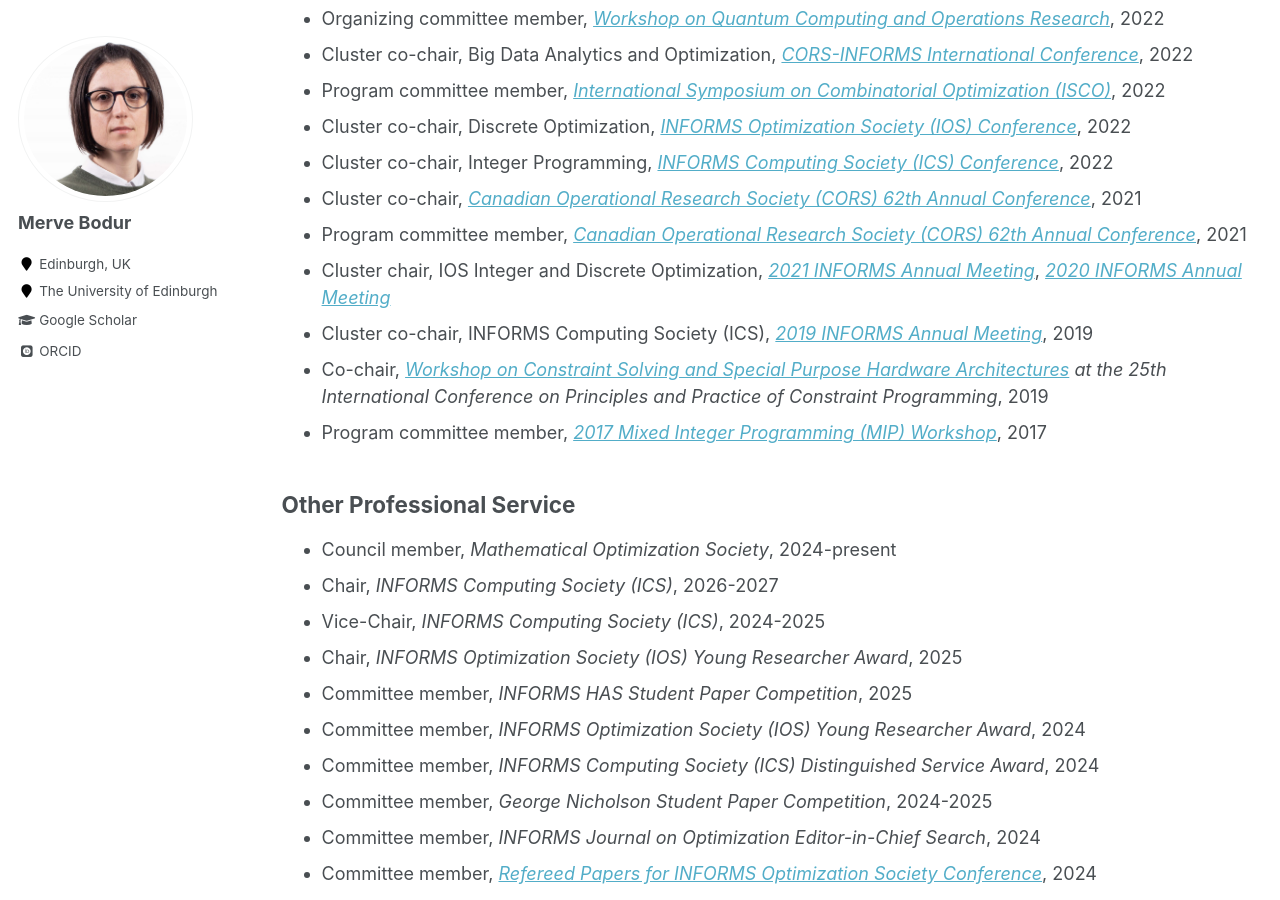
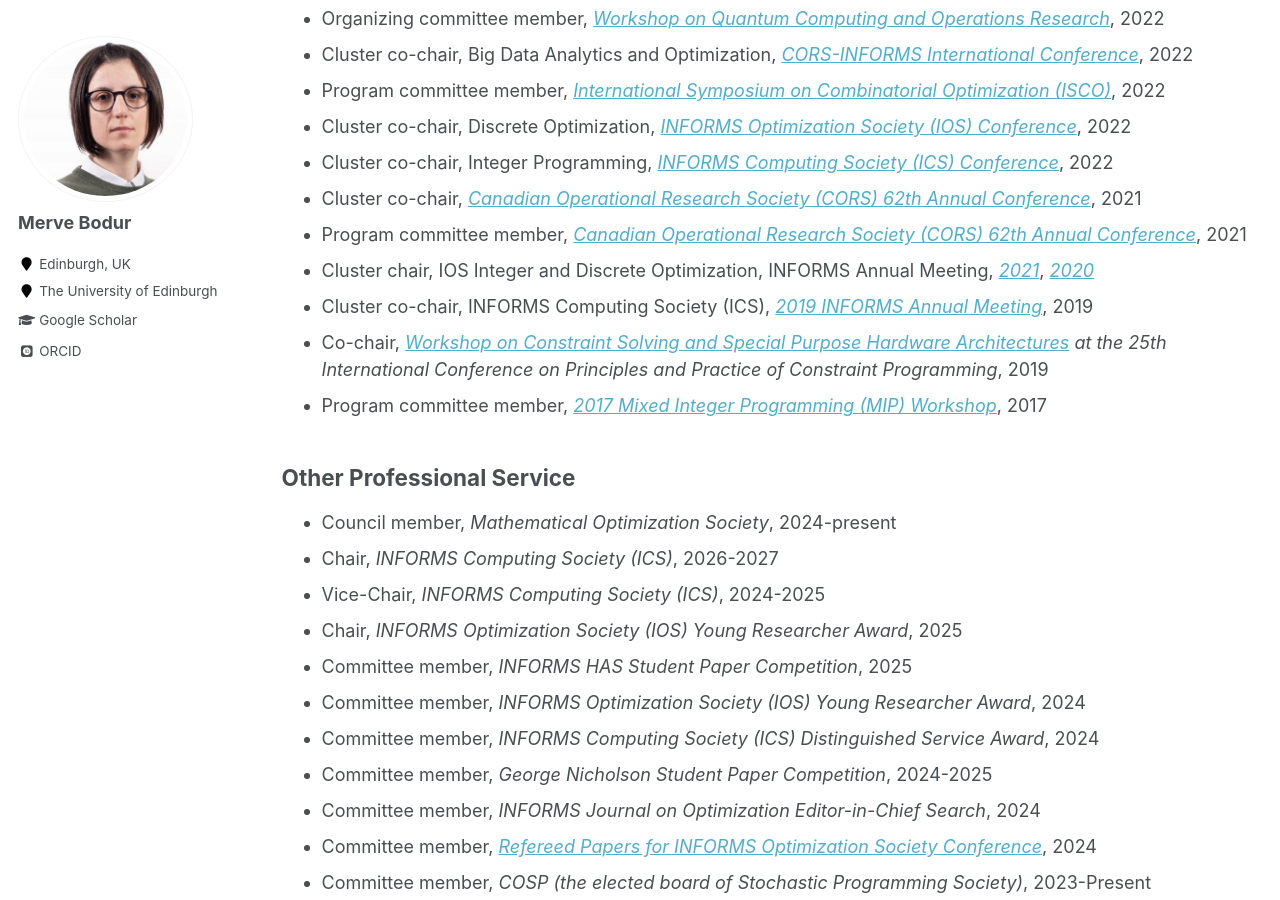
Before and after one commit to mervebodur/mervebodur.github.io, a Jekyll site: the page built from _pages/service.md, in a window 1280 px wide and 900 px high, scrolled down 1041 px. Built offline with Jekyll 4.4.1, drawn with Linux system fonts in a browser that asks for light colours; some web fonts are replaced.

Commit message:
Update service.md

```diff
--- a/_pages/service.md
+++ b/_pages/service.md
@@ -30,7 +30,7 @@ author_profile: true
 - Cluster co-chair, Integer Programming, *[INFORMS Computing Society (ICS) Conference](https://ics2022tampa.eng.usf.edu)*, 2022
 - Cluster co-chair, *[Canadian Operational Research Society (CORS) 62th Annual Conference](https://uwaterloo.ca/canadian-operational-research-society-conference/)*, 2021
 - Program committee member, *[Canadian Operational Research Society (CORS) 62th Annual Conference](https://uwaterloo.ca/canadian-operational-research-society-conference/)*, 2021
-- Cluster chair, IOS Integer and Discrete Optimization, *[2021 INFORMS Annual Meeting](https://meetings.informs.org/wordpress/anaheim2021/)*, *[2020 INFORMS Annual Meeting](https://meetings.informs.org/wordpress/annual2020/)*
+- Cluster chair, IOS Integer and Discrete Optimization, INFORMS Annual Meeting, *[2021](https://meetings.informs.org/wordpress/anaheim2021/)*, *[2020](https://meetings.informs.org/wordpress/annual2020/)*
 - Cluster co-chair, INFORMS Computing Society (ICS), *[2019 INFORMS Annual Meeting](https://meetings.informs.org/wordpress/seattle2019/#_gl=1*3owtft*_gcl_au*MTEwODI4NDgxNi4xNjk4NzYwOTg2)*, 2019
 - Co-chair, *[Workshop on Constraint Solving and Special Purpose Hardware Architectures](https://sites.google.com/view/cphardware2019/) at the 25th International Conference on Principles and Practice of Constraint Programming*, 2019
 - Program committee member, *[2017 Mixed Integer Programming (MIP) Workshop](https://web.archive.org/web/20220709054916/https://sites.google.com/site/mipworkshop2017/home)*, 2017
```
